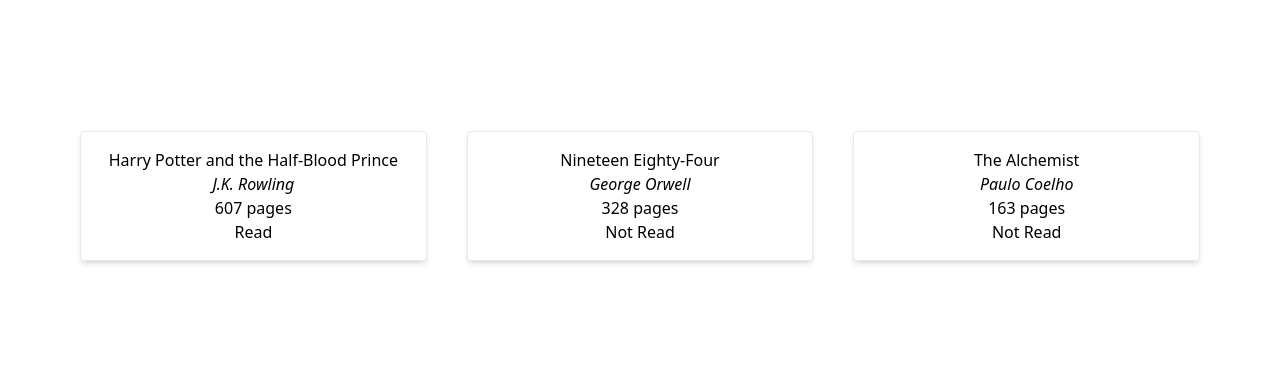
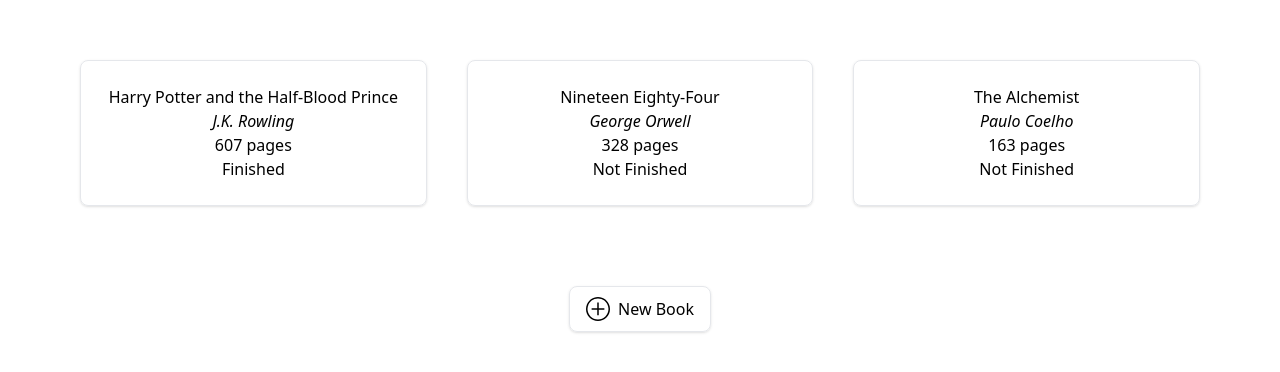
Before and after one commit to royojeda/library, a website: page index.html in a window 1280 px wide. Shown: the part 204-576 px from the top of the page. Drawn offline with Linux system fonts and the light colour scheme.

Commit message:
Add "New Book" button

```diff
--- a/index.html
+++ b/index.html
@@ -9,8 +9,22 @@
   <link rel="stylesheet" href="output.css">
 </head>
 <body>
-  <div class="max-w-full min-h-screen flex items-center justify-center p-20">
-    <div class="cardContainer flex-1 flex max-w-7xl flex-wrap items-stretch gap-10">
+  <div class="max-w-full min-h-screen flex items-center justify-center px-20">
+    <div class="flex-1 flex flex-col items-center gap-20 max-w-7xl">
+      <div class="cardContainer w-full flex flex-wrap items-stretch gap-10">
+      </div>
+
+      <button type="button" class="px-4 py-2.5 rounded-lg shadow border flex items-center gap-2 transition hover:bg-black hover:text-white hover:fill-white focus:ring-4 focus:ring-gray-500">
+        <svg xmlns="http://www.w3.org/2000/svg" version="1.1" viewBox="224.46 224.46 303.09 303.09" class="w-6">
+          <g>
+           <path d="m366.53 366.53h-71.039v18.941h71.039v71.039h18.941v-71.039h71.039v-18.941h-71.039v-71.039h-18.941z" fill-rule="evenodd"/>
+
+           <path d="m376 508.61c73.234 0 132.61-59.371 132.61-132.61s-59.371-132.6-132.61-132.6-132.6 59.367-132.6 132.6 59.367 132.61 132.6 132.61zm0 18.941c-83.695 0-151.54-67.848-151.54-151.55 0-83.695 67.848-151.54 151.54-151.54 83.699 0 151.55 67.848 151.55 151.54 0 83.699-67.848 151.55-151.55 151.55z"/>
+          </g>
+        </svg>
+
+        New Book
+      </button>
     </div>
   </div>
 </body>
--- a/script.js
+++ b/script.js
@@ -16,7 +16,7 @@
 
 function addCard(book) {
   const card = document.createElement("div")
-  card.className = "flex-1 flex flex-col justify-center p-4 rounded shadow-md border text-center"
+  card.className = "flex-1 flex flex-col justify-center p-6 rounded-lg shadow border text-center"
 
   const title = document.createElement("div")
   title.className = "font-medium"
@@ -33,7 +33,7 @@
   card.appendChild(pageCount)
 
   const isRead = document.createElement("div")
-  isRead.textContent = book.isRead ? "Read" : "Not Read"
+  isRead.textContent = book.isRead ? "Finished" : "Not Finished"
   card.appendChild(isRead)
 
   cardContainer.appendChild(card)
```
Also changed, not shown: output.css.
